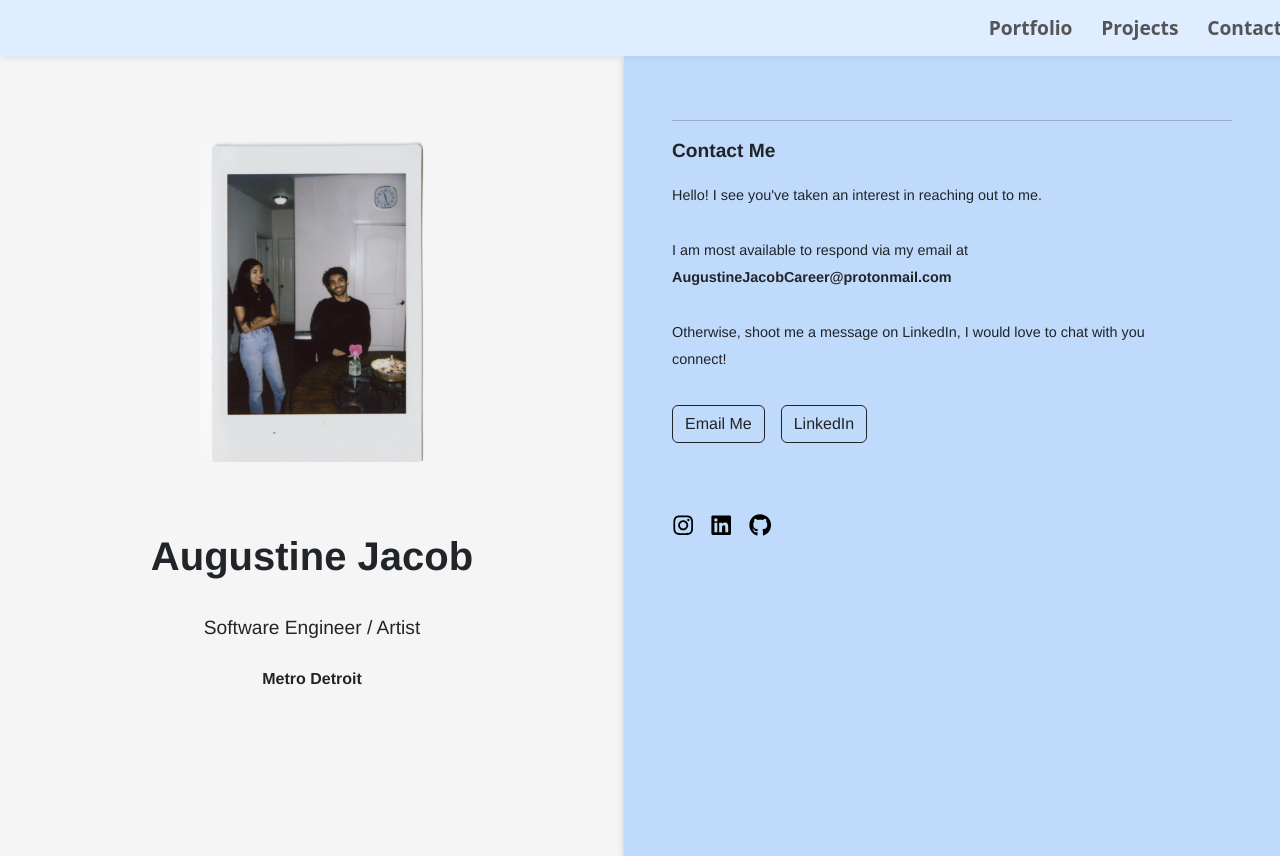
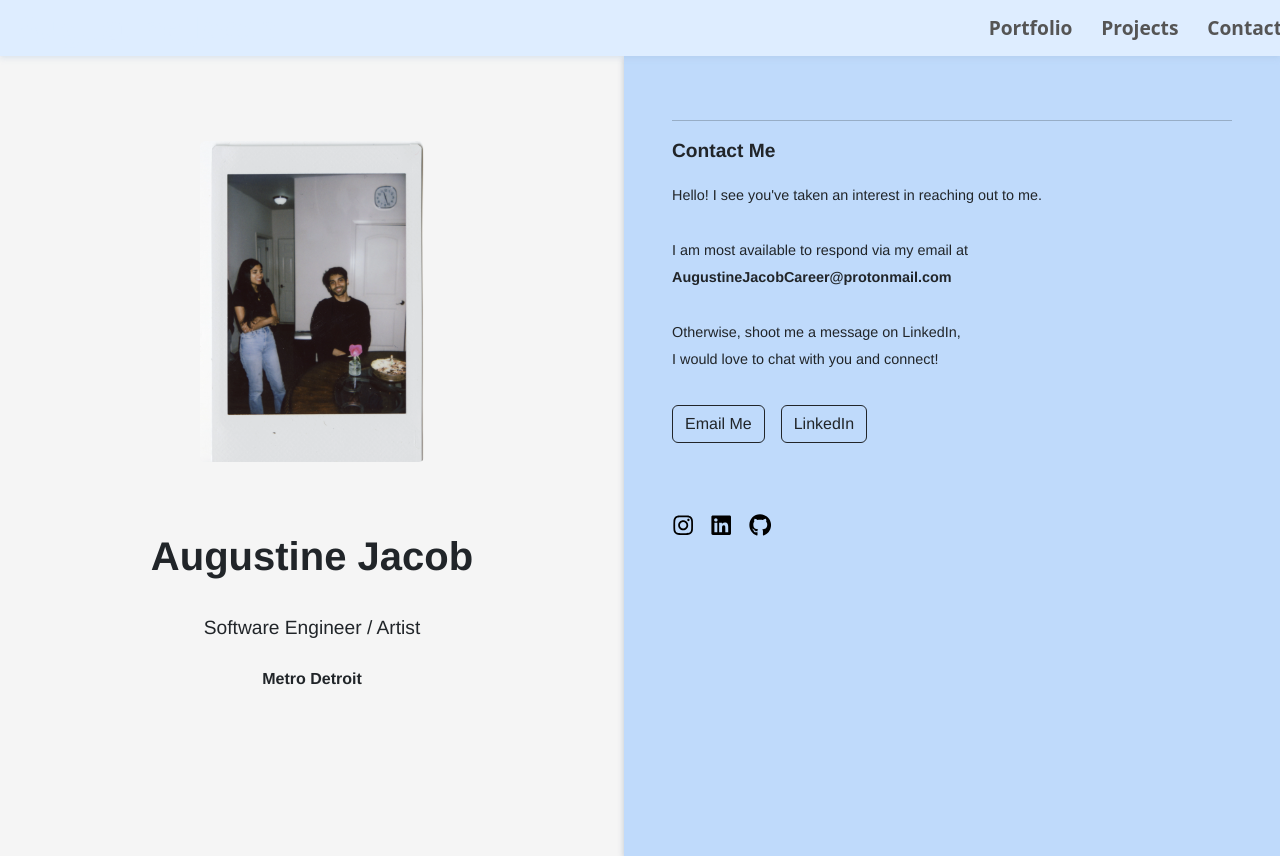
Before and after one commit to Aujacob/MyWebsite_Cleaned, a React (Vite) app: page /Contact in a window 1280 px wide. Shown: the top 856 px of the page. Built offline with nearby package versions, Linux system fonts and the light colour scheme.

Commit message:
grammer on Contact page

```diff
--- a/src/components/Contact.jsx
+++ b/src/components/Contact.jsx
@@ -53,7 +53,7 @@ const Contact = () => {
           <div className="about-desc">
               Hello! I see you've taken an interest in reaching out to me. <br /> <br />
               I am most available to respond via my email at <b>AugustineJacobCareer@protonmail.com </b><br /><br />
-              Otherwise, shoot me a message on LinkedIn, I would love to chat with you connect! <br />
+              Otherwise, shoot me a message on LinkedIn,<br /> I would love to chat with you and connect! <br />
 
 
 
```
